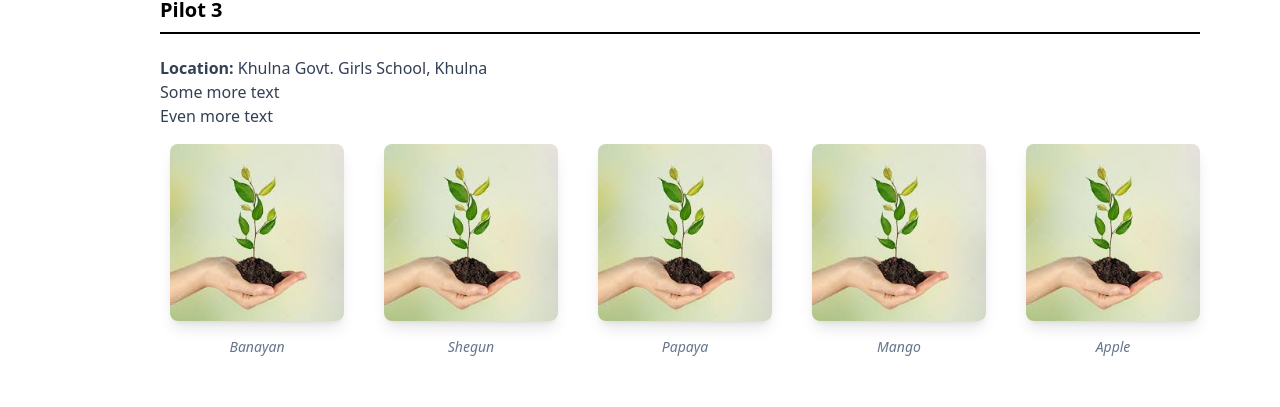
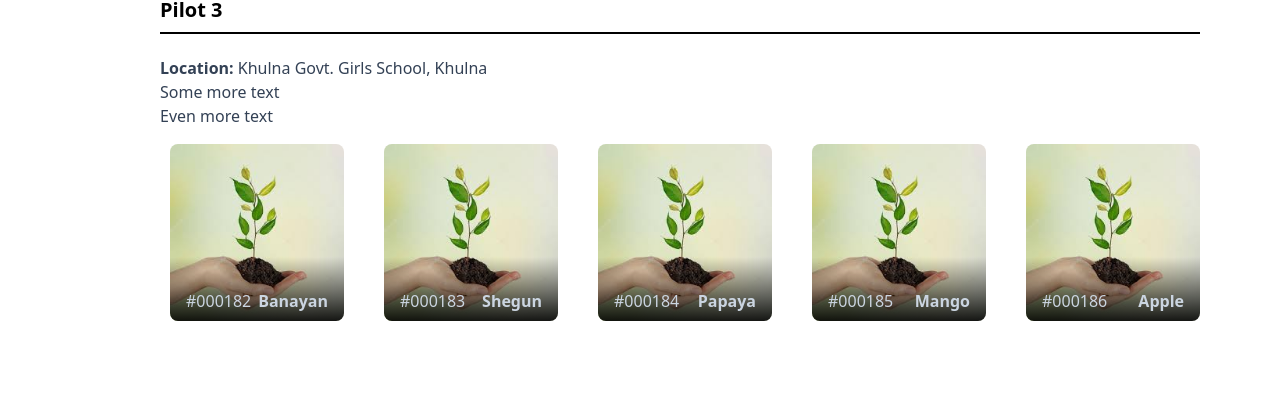
Before and after one commit to tree-pp/TreePP, a Next.js app: page / in a window 1280 px wide. Shown: the part 2011-2418 px from the top of the page. Built offline with nearby package versions, Linux system fonts and the light colour scheme.

Commit message:
Added some aesthetical changes in ActivityImageCard component and added an error page in search.

```diff
--- a/src/app/t/[treeId]/page.tsx
+++ b/src/app/t/[treeId]/page.tsx
@@ -10,6 +10,7 @@ export default function Page({ params }: { params: { treeId: string } }) {
       <TreeDetails
         id={params.treeId}
         name='Swietenia Mahogoni'
+        commonName='Mahogoni'
         datePlanted='000182'
         donor='Mr. X'
         landOwner='Mr. Y'
--- /dev/null
+++ b/src/app/t/error/page.tsx
@@ -0,0 +1,16 @@
+"use client"
+import React from 'react';
+import SearchBar from '../../../components/SearchBar';
+
+export default function Page() {
+    return (
+      <div className='flex flex-col justify-center items-center h-1/2'>
+        <div className=''><SearchBar /></div>
+        <p className='text-4xl font-bold my-56'>
+            This tree is being planted!
+        </p>
+      </div>
+
+
+    );
+  }
--- a/src/app/t/page.tsx
+++ b/src/app/t/page.tsx
@@ -22,11 +22,11 @@ export default function tree_details() {
                 <p className='font-bold pt-8'>Recent</p>
                 <div >
                     <div className="flex flex-col md:flex-row gap-x-10 items-center my-10 pl-2.5 pb-5">
-                        <ActivityImageCard src="/tree.jpeg" caption="Banayan" />
-                        <ActivityImageCard src="/tree.jpeg" caption="Shegun" />
-                        <ActivityImageCard src="/tree.jpeg" caption="Papaya" />
-                        <ActivityImageCard src="/tree1.jpeg" caption="Mango" />
-                        <ActivityImageCard src="/tree1.jpeg" caption="Apple" />
+                        <ActivityImageCard src="/tree.jpeg" name="Banayan" id="000182" />
+                        <ActivityImageCard src="/tree.jpeg" name="Shegun" id="000183" />
+                        <ActivityImageCard src="/tree.jpeg" name="Papaya" id="000184" />
+                        <ActivityImageCard src="/tree1.jpeg" name="Mango" id="000185" />
+                        <ActivityImageCard src="/tree1.jpeg" name="Apple" id="000186" />
                     </div>
                 </div>
 
--- a/src/app/tree-details/page.tsx
+++ b/src/app/tree-details/page.tsx
@@ -21,6 +21,7 @@ export default function tree_details() {
             <TreeDetails
                 id='000182'
                 name='Swietenia Mahogoni'
+                commonName='Mahogoni'
                 datePlanted='000182'
                 donor='Mr. X'
                 landOwner='Mr. Y'
--- a/src/components/Activities.tsx
+++ b/src/components/Activities.tsx
@@ -25,11 +25,11 @@ export default function Activities() {
       <p>Even more text</p>
       </div>
       <div className="flex flex-col md:flex-row gap-x-10 items-center my-4 pl-2.5">
-          <ActivityImageCard src="/tree1.jpeg" caption="Banayan" />
-          <ActivityImageCard src="/tree1.jpeg" caption="Shegun" />
-          <ActivityImageCard src="/tree1.jpeg" caption="Papaya" />
-          <ActivityImageCard src="/tree1.jpeg" caption="Mango" />
-          <ActivityImageCard src="/tree1.jpeg" caption="Apple" />
+          <ActivityImageCard src="/tree1.jpeg" name="Banayan" id="000182"/>
+          <ActivityImageCard src="/tree1.jpeg" name="Shegun" id="000183"/>
+          <ActivityImageCard src="/tree1.jpeg" name="Papaya" id="000184"/>
+          <ActivityImageCard src="/tree1.jpeg" name="Mango" id="000185"/>
+          <ActivityImageCard src="/tree1.jpeg" name="Apple" id="000186"/>
       </div>
     </div>
       <div className="bg-red">
--- a/src/components/ActivityImageCard.tsx
+++ b/src/components/ActivityImageCard.tsx
@@ -2,16 +2,26 @@ import Link from "next/link";
 import React from "react";
 import Image from "next/image";
 
-type AcitivityImageCardProps={
-  src:string
-  caption:string
+type AcitivityImageCardProps = {
+  src: string
+  name: string
+  id: string
 }
 
-export default function ActivityImageCard(props:AcitivityImageCardProps) {
+export default function ActivityImageCard(props: AcitivityImageCardProps) {
   return (
-    <div className="flex flex-col items-center gap-y-4">
-      <Image src={props.src} width={300} height={300} alt="Name of tree" className="rounded-lg shadow-lg object-center object-cover" />
-      <span className='text-slate-500 text-sm font-normal italic'>{props.caption}</span>
+    // <div className="flex flex-col items-center gap-y-4">
+    //   <Image src={props.src} width={300} height={300} alt="Name of tree" className="rounded-lg shadow-lg object-center object-cover" />
+    //   <span className='text-slate-500 text-sm font-normal italic'>{props.caption}</span>
+    // </div>
+    <div className='flex flex-col relative rounded-lg overflow-hidden w-1/4'>
+      <Image src={props.src} width={300} height={300} alt='Tree' className='' />
+
+      <div className='absolute bottom-0 inset-x-0 px-4 pb-2 pt-8 bg-gradient-to-t from-black/90 to-black/0 flex justify-between items-end text-slate-300'>
+
+        <span className="font-light">#{props.id}</span>
+        <span className="font-semibold">{props.name}</span>
+      </div>
     </div>
   );
 }
--- a/src/components/TreeDetails.tsx
+++ b/src/components/TreeDetails.tsx
@@ -3,6 +3,7 @@ import Image from "next/image";
 interface treeProps {
     id: String;
     name: String;
+    commonName: String;
     datePlanted: String;
     donor: String;
     landOwner: String;
@@ -20,11 +21,10 @@ interface treeProps {
 export default (tree) => {
     return (
         console.log(tree),
-        console.log(tree.image),
         //<div className='flex flex-col justify-center items-center'>
             <div className='flex flex-row justify-center py-12'>
                 <div className='flex flex-col relative rounded-lg overflow-hidden w-1/4'>
-                    <img src={tree.image} alt='Tree' className='' />
+                    <Image src={tree.image} width={1200} height={1200} alt='Tree' className='' />
 
                     <div className='absolute bottom-0 inset-x-0 px-4 pb-2 pt-8 bg-gradient-to-t from-black/90 to-black/0 flex justify-between items-end text-slate-300'>
 
@@ -38,7 +38,8 @@ export default (tree) => {
                     <div className='flex flex-row'>
                         <div className='flex flex-col pl-16 pt-5 min-w-max'>
                             <p className='text-sm text-slate-600 py-2'>ID</p>
-                            <p className='text-sm text-slate-600 py-2'>Specis</p>
+                            <p className='text-sm text-slate-600 py-2'>Species</p>
+                            <p className='text-sm text-slate-600 py-2'>Common Name</p>
                             <p className='text-sm text-slate-600 py-2'>Date Planted</p>
                             <p className='text-sm text-slate-600 py-2'>Donor</p>
                             <p className='text-sm text-slate-600 py-2'>Land Owner</p>
@@ -50,6 +51,7 @@ export default (tree) => {
                         <div className='flex flex-col  pt-5'>
                             <p className='font-bold text-sm text-slate-800 pl-16 py-2'>{tree.id}</p>
                             <p className='font-bold text-sm text-slate-800 pl-16 py-2 italic'>{tree.name}</p>
+                            <p className='font-bold text-sm text-slate-800 pl-16 py-2'>{tree.commonName}</p>
                             <p className='font-bold text-sm text-slate-800 pl-16 py-2'>{tree.datePlanted}</p>
                             <p className='font-bold text-sm text-slate-800 pl-16 py-2'>{tree.donor}</p>
                             <p className='font-bold text-sm text-slate-800 pl-16 py-2'>{tree.landOwner}</p>
```
